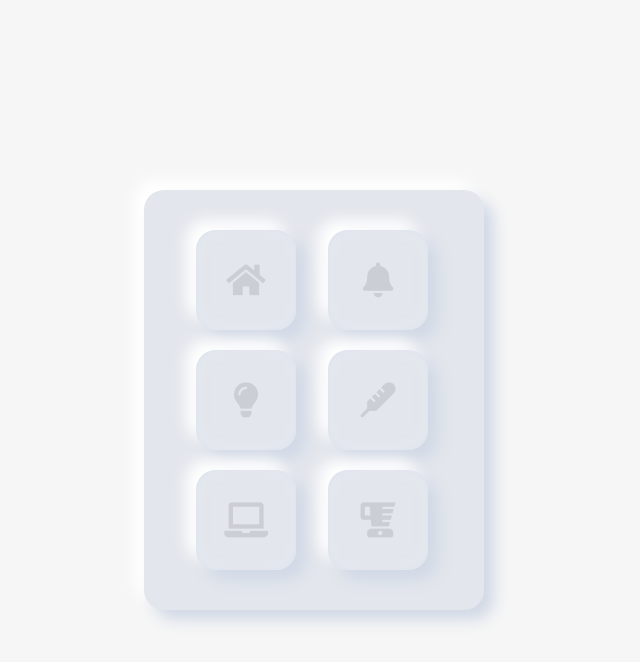
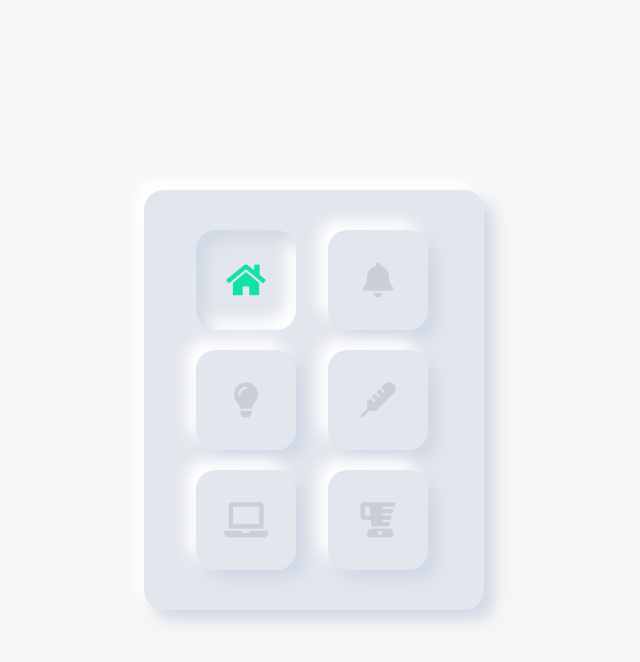
Before and after one commit to Shiva-Frg/neumorphism-checkbox, a plain HTML site: page index.html in a window 1280 px wide. Both pictures are taken after a click on the checkbox 572 px from the left and 280 px from the top of the page. Shown: the whole page, without its empty margins (326-966 px from the left). Drawn offline with Linux system fonts and the light colour scheme.

Commit message:
add checkbox checked styles

```diff
--- a/style.css
+++ b/style.css
@@ -47,3 +47,13 @@ body {
   transform: translate(-50%, -50%);
   transition: all 0.3s ease-in-out;
 }
+
+.neumorphism-toggls > input[type='checkbox'].neumorphism:checked {
+  box-shadow: 0 0 15px rgba(209, 217, 230, 1), 0 0 15px rgba(255, 255, 255, 1),
+    inset 10px 10px 15px rgba(209, 217, 230, 1),
+    inset -10px -10px 15px rgba(255, 255, 255, 1);
+}
+
+.neumorphism-toggls > input[type='checkbox'].neumorphism:checked::before {
+  color: #12e2a3;
+}
```
